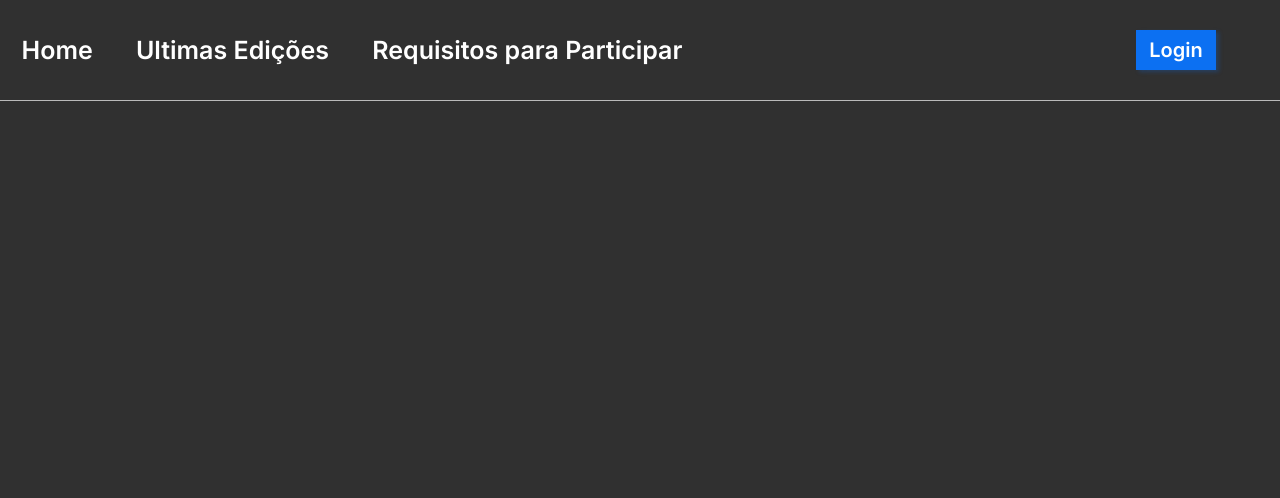
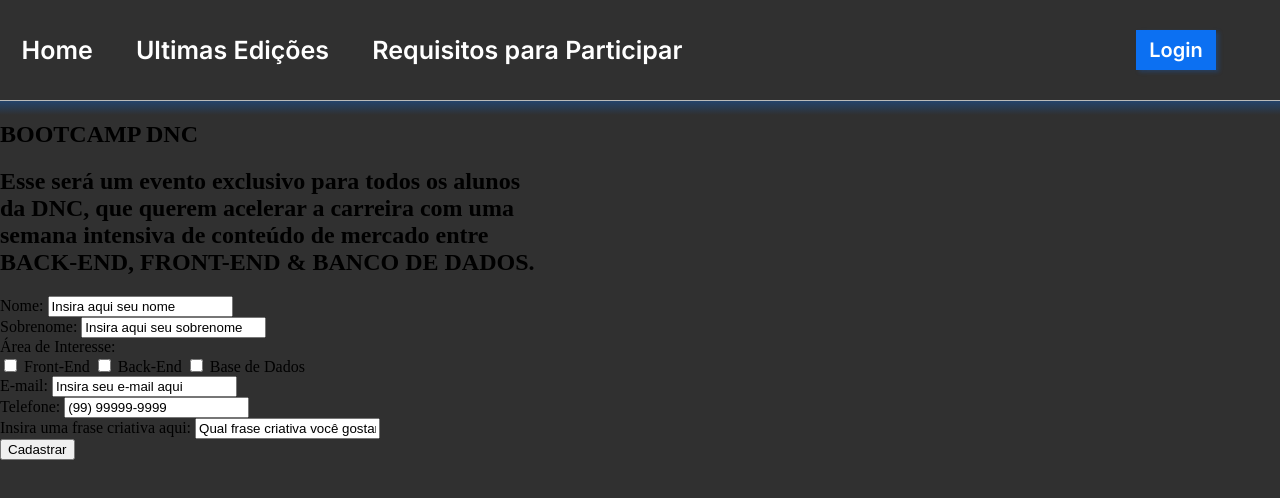
Before and after one commit to C3miel/BootcampDNC-project, a plain HTML site: page index.html in a window 1280 px wide. Drawn offline with Linux system fonts and the light colour scheme.

Commit message:
Menu cabeçalho e formulário

```diff
--- a/index.html
+++ b/index.html
@@ -24,6 +24,67 @@
         <button>Login</button>
     </nav>
 
+    <section>
+
+        <header>
+            <h1>BOOTCAMP DNC</h1>
+            <h2>
+                Esse será um evento exclusivo para todos os alunos <br>
+                da <b>DNC</b>, que querem <span class="invert">acelerar a carreira</span> com uma <br>
+                semana intensiva de conteúdo de mercado entre <br>
+                <span class="invert">BACK-END, FRONT-END & BANCO DE DADOS.</span>
+            </h2>
+
+        </header>
+
+        <form>
+
+            <div class="form-group">
+                <label>Nome:</label>
+                <input type="text" value="Insira aqui seu nome">
+            </div>
+
+            <div class="form-group">
+                <label>Sobrenome:</label>
+                <input type="text" value="Insira aqui seu sobrenome">
+            </div>
+
+            <div class="form-group">
+
+                <label">Área de Interesse:</label>
+                <div class="checkbox">
+                    <input type="checkbox" value="front">
+                    <label>Front-End</label>
+
+                    <input type="checkbox" value="back">
+                    <label>Back-End</label>
+
+                    <input type="checkbox" value="bd">
+                    <label>Base de Dados</label>
+
+            </div>
+
+            <div class="form-group">
+                <label>E-mail:</label>
+                <input type="email" value="Insira seu e-mail aqui">
+            </div>
+
+            <div class="form-group">
+                <label>Telefone:</label>
+                <input type="text" value="(99) 99999-9999">
+            </div>
+
+            <div class="form-group">
+                <label>Insira uma frase criativa aqui:</label>
+                <input type="text" value="Qual frase criativa você gostaria de falar? :)">
+            </div>
+
+            <input type="submit" value="Cadastrar">
+
+        </form>
+
+    </section>
+
 </body>
 
 </html>
```
